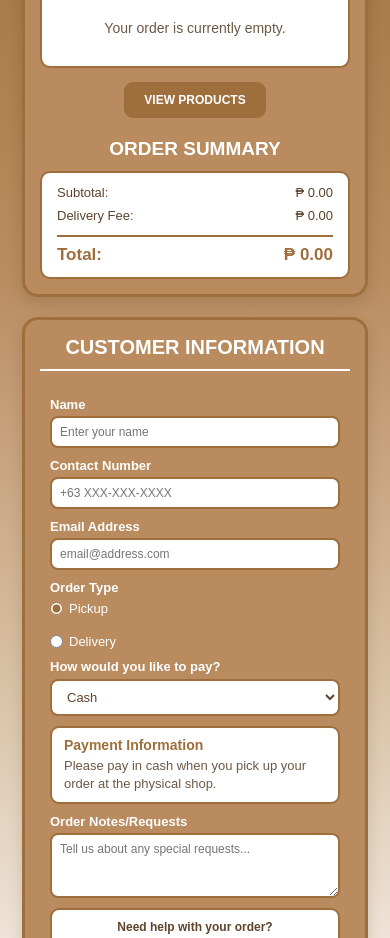
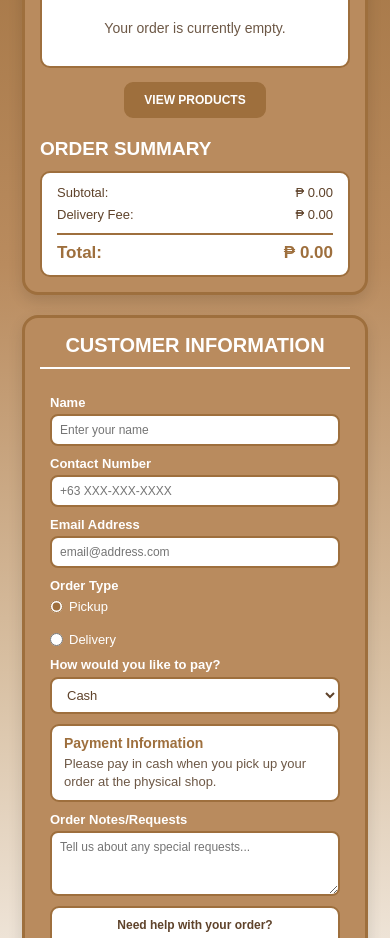
Before and after one commit to AZZYACE/business-portfolio, a React (Vite) app: page / in a window 390 px wide. Shown: the part 4120-5058 px from the top of the page. Built offline with nearby package versions, Linux system fonts and the light colour scheme.

Commit message:
Resized order summary

```diff
--- a/src/index.css
+++ b/src/index.css
@@ -1903,14 +1903,25 @@ main {
   transform: translateY(-1px);
 }
 
+/* =========================
+   ORDER SUMMARY
+   ========================= */
+
 .order-summary {
+  width: 250px;
+  max-width: 100%;
   margin-top: 20px;
 }
 
+.order-summary h3 {
+  text-align: left;
+  margin-left: 0;
+}
+
 .order-summary-box {
   display: flex;
   flex-direction: column;
-  gap: 8px;
+  gap: 7px;
   margin-top: 10px;
   padding: 12px 15px;
   background: #ffffff;
@@ -1935,6 +1946,10 @@ main {
   font-weight: bold;
   color: #9e6f3d;
 }
+
+/* =========================
+   CUSTOMER INFORMATION
+   ========================= */
 
 .customer-form {
   display: flex;
@@ -2122,6 +2137,10 @@ main {
     0 4px 12px rgba(0, 0, 0, 0.15);
 }
 
+/* =========================
+   NOTIFICATION
+   ========================= */
+
 .order-notification {
   position: fixed;
   top: 85px;
@@ -2184,6 +2203,10 @@ main {
   }
 }
 
+/* =========================
+   RESPONSIVE
+   ========================= */
+
 @media (max-width: 1100px) {
   .order-container {
     grid-template-columns: 1fr;
@@ -2218,6 +2241,11 @@ main {
   .order-left,
   .customer-information {
     padding: 15px;
+  }
+
+  .order-summary {
+    width: 250px;
+    max-width: 100%;
   }
 
   .order-type > div {
@@ -4362,4 +4390,5 @@ main {
   .order-notification p {
     font-size: 13px;
   }
-}
+
+}
```
